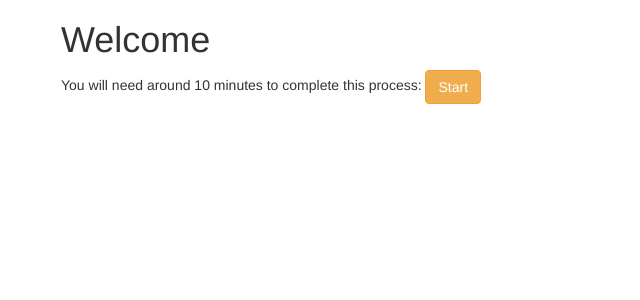
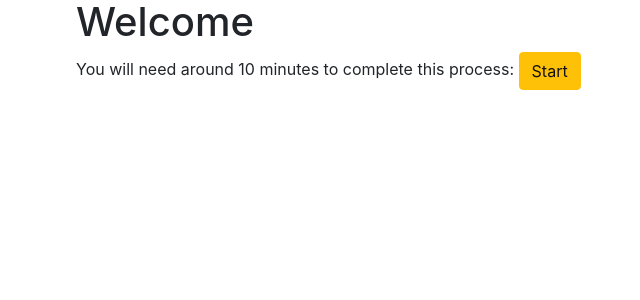
Before and after one commit to callumevans/esign-prototype, an Angular app: page /home in a window 1280 px wide. Shown: the top 300 px of the page, without its empty margins (9-649 px from the left). Built offline with nearby package versions, Linux system fonts and the light colour scheme.

Commit message:
Installed ng-bootstrap

```diff
--- a/package.json
+++ b/package.json
@@ -21,6 +21,7 @@
     "@angular/platform-browser": "^4.0.0",
     "@angular/platform-browser-dynamic": "^4.0.0",
     "@angular/router": "^4.0.0",
+    "@ng-bootstrap/ng-bootstrap": "^1.0.0-beta.3",
     "core-js": "^2.4.1",
     "rxjs": "^5.1.0",
     "zone.js": "^0.8.4"
--- a/src/app/app.module.ts
+++ b/src/app/app.module.ts
@@ -1,5 +1,6 @@
 import { BrowserModule } from '@angular/platform-browser';
 import { NgModule } from '@angular/core';
+import { NgbModule } from '@ng-bootstrap/ng-bootstrap';
 
 import { AppComponent } from './app.component';
 import { AppRoutingModule } from "app/app.routing";
@@ -14,6 +15,7 @@ import { Page2Component } from "app/page2/page2.component";
   ],
   imports: [
     BrowserModule,
+    NgbModule.forRoot(),
     AppRoutingModule
   ],
   providers: [],
--- a/src/index.html
+++ b/src/index.html
@@ -8,7 +8,8 @@
 
   <meta name="viewport" content="width=device-width, initial-scale=1">
   <link rel="icon" type="image/x-icon" href="favicon.ico">
-  <link rel="stylesheet" href="https://unpkg.com/bootstrap@3.3.7/dist/css/bootstrap.min.css">
+  <link rel="stylesheet" href="https://maxcdn.bootstrapcdn.com/bootstrap/4.0.0-beta/css/bootstrap.min.css" integrity="sha384-/Y6pD6FV/Vv2HJnA6t+vslU6fwYXjCFtcEpHbNJ0lyAFsXTsjBbfaDjzALeQsN6M" crossorigin="anonymous">
+
   <link rel="stylesheet" href="https://maxcdn.bootstrapcdn.com/font-awesome/4.7.0/css/font-awesome.min.css">
 </head>
 
```
Also changed, not shown: 1 other file (tests, documents, lock files or other folders).
